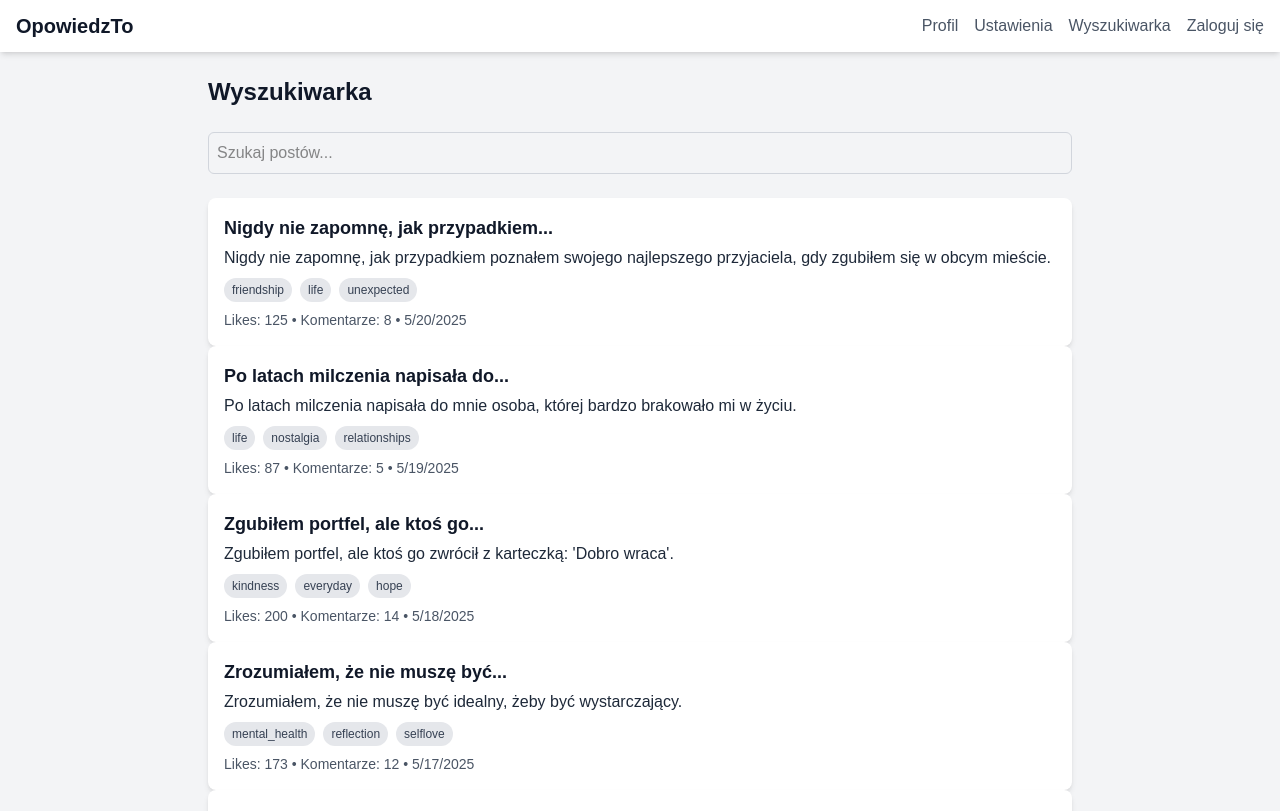
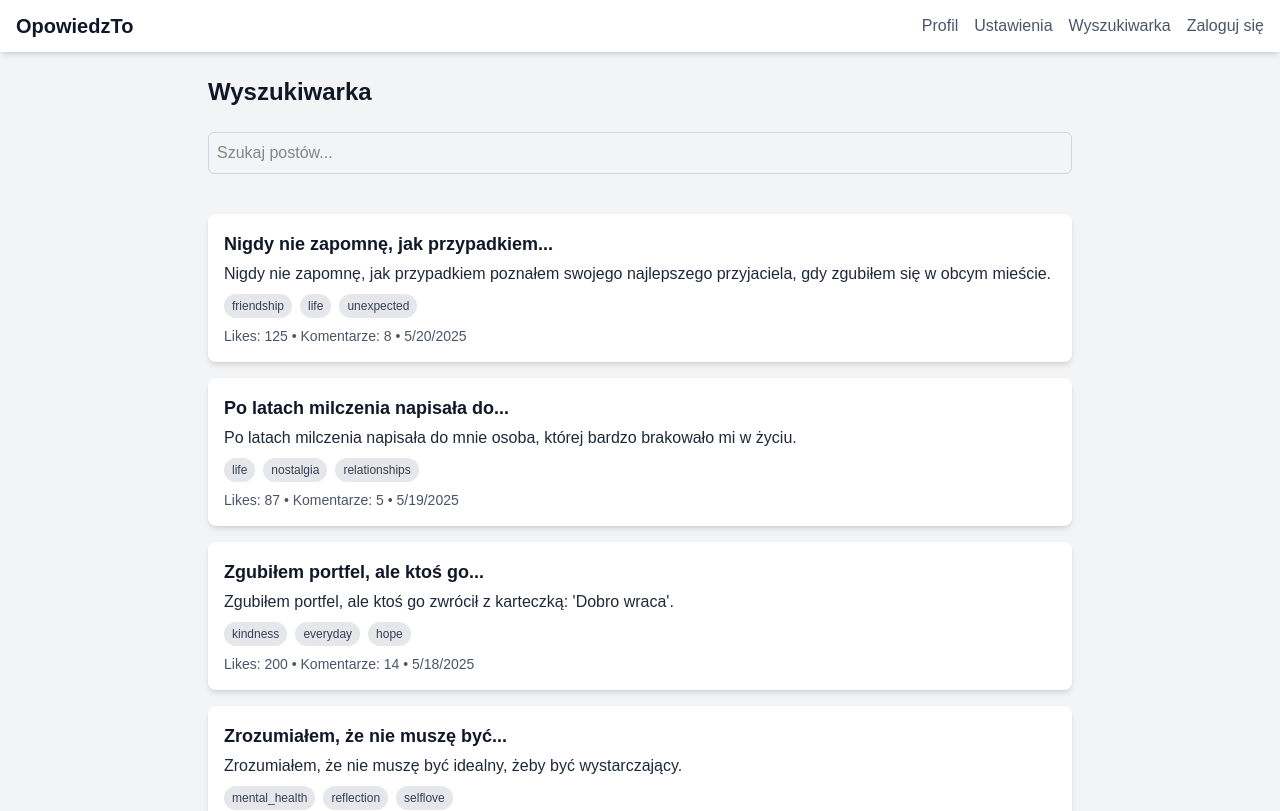
Before and after one commit to Arekk17/OpowiedzTo, a Next.js app: page /search in a window 1280 px wide. Shown: the top 811 px of the page. Built offline with nearby package versions, Linux system fonts and the light colour scheme.

Commit message:
KAN-7: Increase spacing between search results

```diff
--- a/src/app/search/page.tsx
+++ b/src/app/search/page.tsx
@@ -58,7 +58,7 @@ export default function SearchPage() {
   const filteredPosts = posts.filter(
     (post) =>
       post.content.toLowerCase().includes(searchQuery.toLowerCase()) ||
-      post.tags.some((tag) => tag.toLowerCase().includes(query.toLowerCase()))
+      post.tags.some((tag) => tag.toLowerCase().includes(searchQuery.toLowerCase())) // Poprawiono z 'query' na 'searchQuery'
   );
 
   const generateTitle = (content) => {
@@ -78,11 +78,11 @@ export default function SearchPage() {
           value={searchQuery}
           onChange={(e) => setSearchQuery(e.target.value)}
         />
-        <div className="space-y-8"> {/* Zwiększono do space-y-8 dla większego odstępu */}
+        <div className="space-y-12"> {/* Zwiększono do space-y-12 dla większego odstępu */}
           {filteredPosts.length > 0 ? (
             filteredPosts.map((post) => (
               <Link href={`/post/${post.id}`} key={post.id}>
-                <div className="bg-white p-4 rounded-lg shadow-md hover:bg-gray-50 transition-colors">
+                <div className="bg-white p-4 rounded-lg shadow-md hover:bg-gray-50 transition-colors my-4"> {/* Dodano my-4 dla dodatkowego marginesu */}
                   <h2 className="text-lg font-semibold text-gray-900">{generateTitle(post.content)}</h2>
                   <p className="text-gray-800 mt-1">{post.content}</p>
                   <div className="flex gap-2 mt-2">
```
